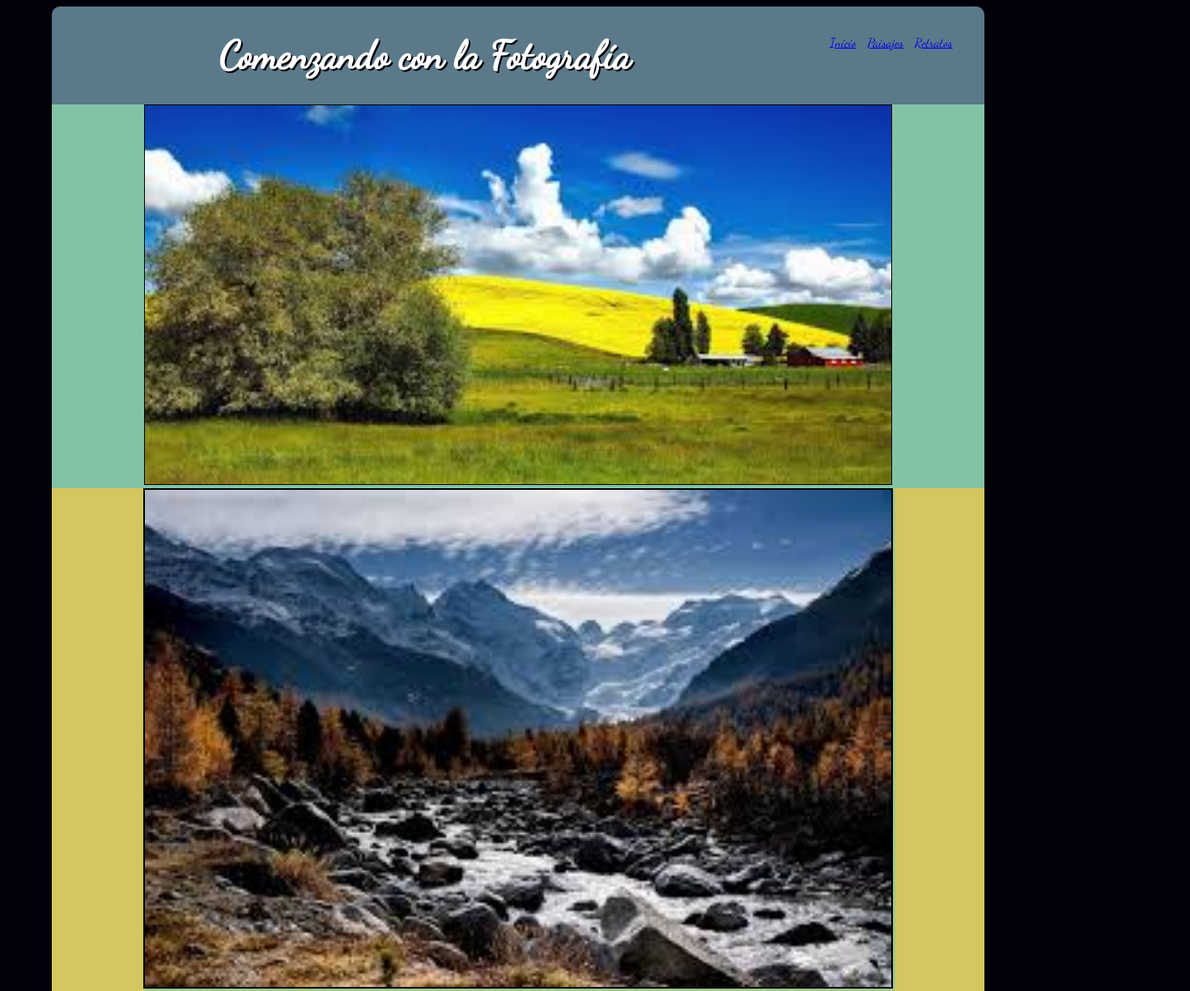
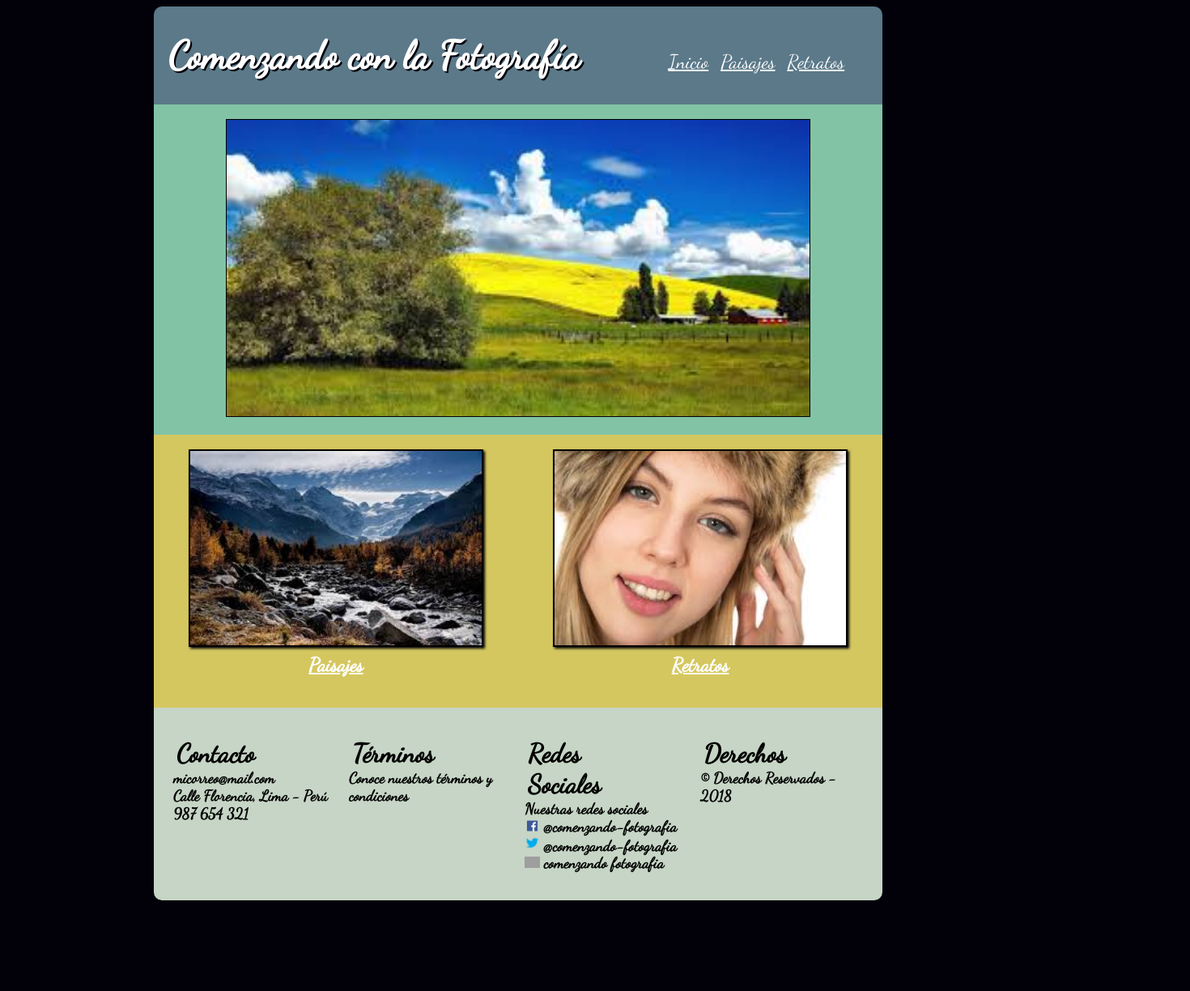
Before and after one commit to MOISESMARTOS/Evaluacion-CSS, a plain HTML site: page index.html in a window 1280 px wide. Shown: the top 1224 px of the page at 81% size, 1470 px wide, since content can reach past the window. After the commit the page ends 1120 px from the top, so only its background shows below. Drawn offline with Linux system fonts and the light colour scheme; grey boxes are pictures that could not be loaded.

Commit message:
Casi terminado index

```diff
--- a/css/estilos.css
+++ b/css/estilos.css
@@ -1,8 +1,6 @@
 body{
   font-family: 'Dancing Script';
   background-color: #02010a;
-	width: 90%;
-	margin-left: 5%;
 }
 header {
   background-color: #d5c75f;
@@ -19,20 +17,30 @@ header {
 .menu{
   padding-left: 0px;
 }
-nav ul li {
+nav ul li{
   margin: 2%;
   display: inline;
-  list-style: none;
+  font-size: 1.5em;
+}
+a{
+  color: white;
+}
+a:active{
+  text-decoration: none;
 }
 #contenedor-central{
   background-color: #82c3a6;
   width: 100%;
   text-align: center;
+  padding-top: 2%;
+  padding-bottom: 2%;
 }
 #contenedor-sencundario{
   width: 100%;
   background: #d5c75f;
   text-align: center;
+  padding-top: 2%;
+  padding-bottom: 2%
 }
 .imagen-central, .img-sencundario{
   width: 80%;
@@ -43,7 +51,7 @@ nav ul li {
   transition-property: transform;
   transition-duration: 1s;
   transition-timing-function: linear;
-  box-shadow: 2px 2px 3px #82c3a6;
+  box-shadow: 2px 2px 3px #02010a;
   border: 2px solid black;
 }
 #paisaje1:hover{
@@ -53,42 +61,79 @@ nav ul li {
   transform: translate(0, 0);
   transition-property: transform;
   transition-duration: 1s;
-  box-shadow: 2px 2px 3px #82c3a6;
+  box-shadow: 2px 2px 3px #02010a;
   border: 2px solid black;
 }
 #retrato1:hover{
   transform: translate(23px, -5px);
 }
+h2{
+  margin-top: 0.2em;
+}
 footer{
   border-radius: 0 0 10px 10px;
   background-color: #C6d5c5;
   text-align: left;
-  margin-top: 0;
-  border-top: 2px solid red;
-  padding: 2%;
+  padding: 1em;
+}
+.categ-pie{
+  margin-bottom: 0px;
+}
+h3{
+  margin-top: 0px;
 }
 .img-redes{
   width: 1em;
 }
-@media all and (min-width: 600px){
-  header {
-    background-color: #5b7989;
-    display: flex;
-    flex-flow:wrap;
-  }
+
+@media all and (min-width: 900px){
+body{
+  width: 100%;
+  margin-left: calc((100% - 900px)/2);
+	display: flex;
+	flex-flow: column;
+}
+header {
+  box-sizing: border-box;
+  max-width: 900px;
+  background-color: #5b7989;
+  display: flex;
+  flex-flow:wrap;
+  text-align: left;
+}
+#contenido{
+  box-sizing: border-box;
+  max-width: 900px;
+}
+#contenedor-sencundario, footer{
+  display: flex;
+  flex-flow: row;
+}
+#contenedor-sencundario>div{
+  width: 50%;
+}
   h1{
-    width: 80%;
+    width: 68%;
+    margin-left: 2%;
   }
   nav {
     margin: 0;
-    width: 20%;
+    width: 30%;
   }
   nav ul {
-      margin-top: 15%;
+      margin-top: 20%;
   }
 
   nav ul li {
     display: inline;
     list-style: none;
   }
+  footer{
+    box-sizing: border-box;
+    max-width: 900px;
+  }
+  .pie{
+    padding-left: 0.5em;
+    width: 25%;
+  }
 }
--- a/index.html
+++ b/index.html
@@ -13,48 +13,54 @@
       <nav>
         <ul class="menu">
           <li><a href="#">Inicio</a></li>
-          <li><a href="#">Paisajes</a></li>
+          <li><a href="paisajes/paisajes.html">Paisajes</a></li>
           <li><a href="#">Retratos</a></li>
         </ul>
       </nav>
     </header>
-    <section>
+    <section id="contenido">
       <div id="contenedor-central">
         <img class="imagen-central" src="imagenes/central-1.jpg" alt="Paisajes">
       </div>
       <div id="contenedor-sencundario">
         <div>
-          <a href="#"><img class="img-sencundario" id="paisaje1" src="imagenes/paisaje-1.jpg" alt="Paisaje"></a>
+          <a href="#"><img class="img-sencundario" id="paisaje1" src="imagenes/paisaje-1.jpg" alt="Paisaje"><br>
+            <h2>Paisajes</h2>
+          </a>
+
         </div>
         <div>
-          <a href="#"><img class="img-sencundario" id="retrato1" src="imagenes/retrato-1.jpg" alt=""></a>
+          <a href="#"><img class="img-sencundario" id="retrato1" src="imagenes/retrato-1.jpg" alt=""> <br>
+            <h2>Retratos</h2>
+          </a>
+
         </div>
       </div>
     </section>
     <footer>
       <div class="pie">
-        <h1>Contacto</h1>
+        <h1 class="categ-pie">Contacto</h1>
         <h3>micorreo@mail.com <br>
           Calle Florencia, Lima - Perú<br>
           987 654 321
         </h3>
       </div>
       <div class="pie">
-        <h1>Términos</h1>
+        <h1 class="categ-pie">Términos</h1>
         <h3>Conoce nuestros términos y condiciones</h3>
       </div>
       <div class="pie">
-        <h1>Redes Sociales</h1>
+        <h1 class="categ-pie">Redes Sociales</h1>
         <h3>Nuestras redes sociales <br>
           <img class="img-redes" src="imagenes/facebook-logo.png" alt="Logo-facebook"> @comenzando-fotografia<br>
-          <img class="img-redes" src="imagenes/twitter-logo.png" alt="Logo-Twitter"> @comenzando-lafotografia<br>
+          <img class="img-redes" src="imagenes/twitter-logo.png" alt="Logo-Twitter"> @comenzando-fotografia<br>
           <img class="img-redes" src="imagenes/instagram-logo.png" alt="Logo-instagram"> comenzando fotografia
 
         </h3>
       </div>
       <div class="pie">
-        <h1>Derechos</h1>
-        <h3>&copy; Derechos Reservados</h3>
+        <h1 class="categ-pie">Derechos</h1>
+        <h3>&copy; Derechos Reservados - 2018</h3>
       </div>
     </footer>
   </body>
```
Also changed, not shown: paisajes/paisajes.html (added, +10 -0 lines).
